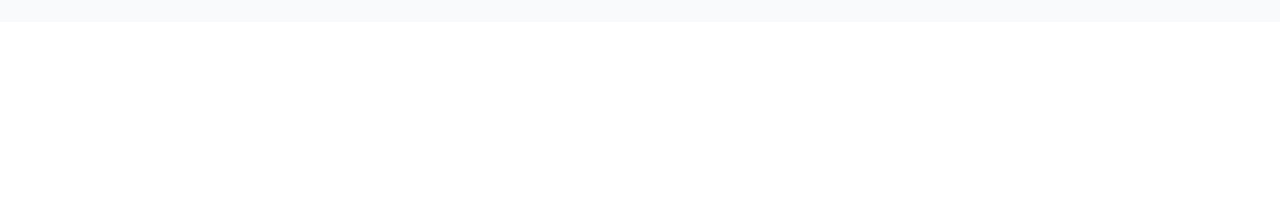
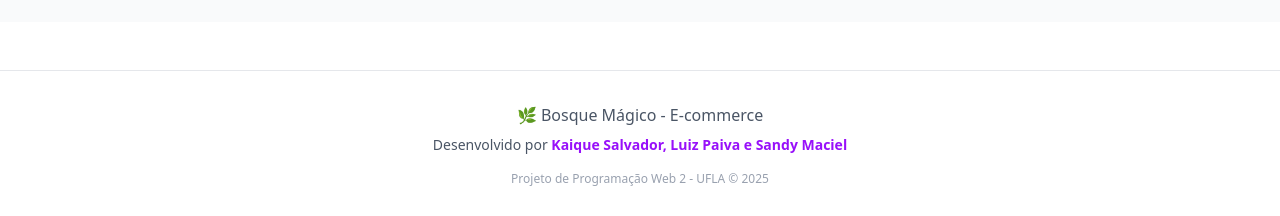
Before and after one commit to luizcpaiva/trabalhoweb2, a React app in the folder frontend/: page /admin in a window 1280 px wide. Shown: the part 778-994 px from the top of the page. Before the commit the page ends 800 px from the top, so only its background shows below. Built offline with nearby package versions, Linux system fonts and the light colour scheme; no server answers; the HTML template or start-up script is replaced by a standard one.

Commit message:
Implementa componente Footer com créditos do grupo

```diff
--- a/frontend/src/App.jsx
+++ b/frontend/src/App.jsx
@@ -8,6 +8,7 @@
 import Cart from './pages/Cart';
 import MyOrders from './pages/MyOrders';
 import AdminDashboard from './pages/AdminDashboard';
+import Footer from './components/Footer';
 
 function App() {
   return (
@@ -15,6 +16,7 @@
       <CartProvider>
         <BrowserRouter>
           <Navbar />
+          <div className="min-h-screen">
           <Routes>
             <Route path="/" element={<Home />} />
             <Route path="/login" element={<Login />} />
@@ -23,6 +25,8 @@
             <Route path="/my-orders" element={<MyOrders />} />
             <Route path="/admin" element={<AdminDashboard />} />
           </Routes>
+          </div>
+          <Footer />
         </BrowserRouter>
       </CartProvider>
     </AuthProvider>
--- /dev/null
+++ b/frontend/src/components/Footer.jsx
@@ -0,0 +1,18 @@
+function Footer() {
+  return (
+    <footer className="bg-white border-t border-gray-200 mt-12 py-8">
+      <div className="max-w-7xl mx-auto px-4 text-center text-gray-600">
+        <p className="font-medium">🌿 Bosque Mágico - E-commerce</p>
+        <p className="text-sm mt-2">
+          Desenvolvido por <span className="text-purple-600 font-bold">Kaique Salvador, Luiz Paiva e Sandy Maciel</span>
+        </p>
+        <p className="text-xs text-gray-400 mt-4">
+          Projeto de Programação Web 2 - UFLA &copy; {new
+Date().getFullYear()}
+        </p>
+      </div>
+    </footer>
+  );
+}
+
+export default Footer;
```
